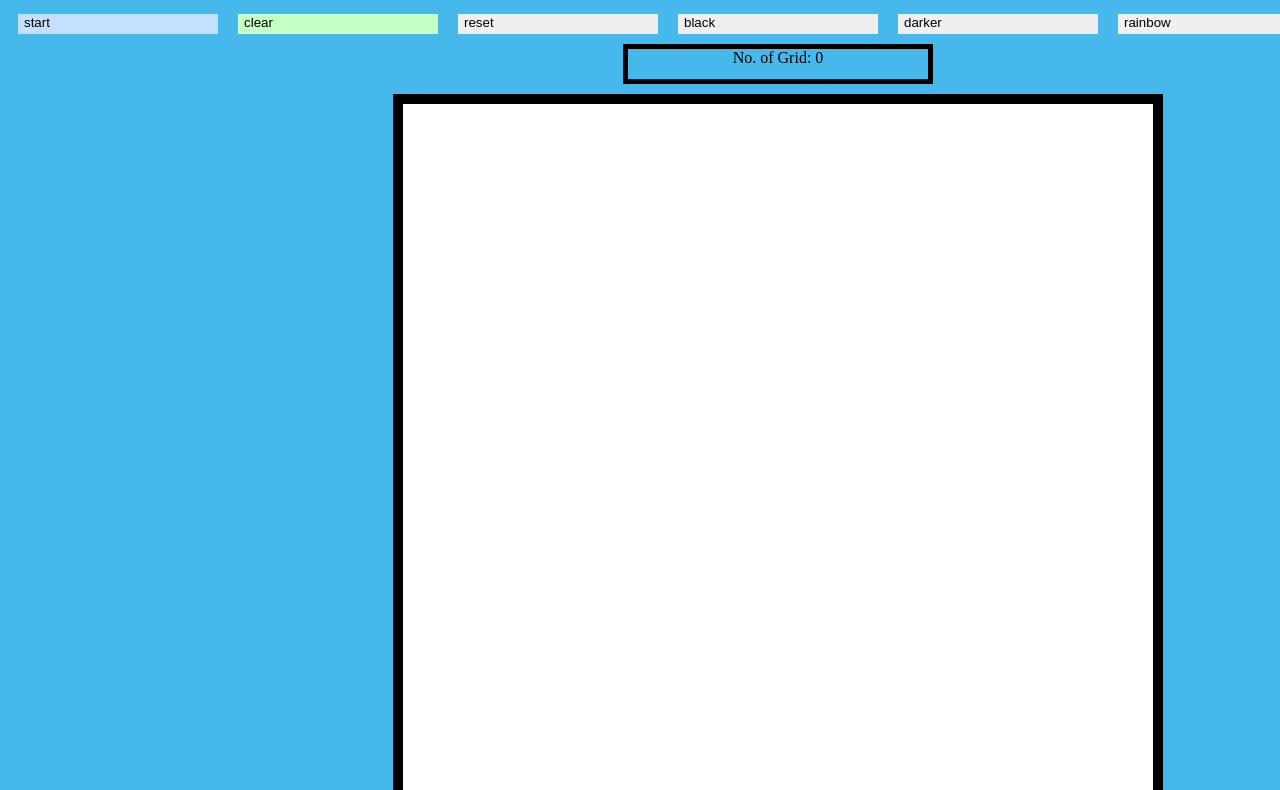
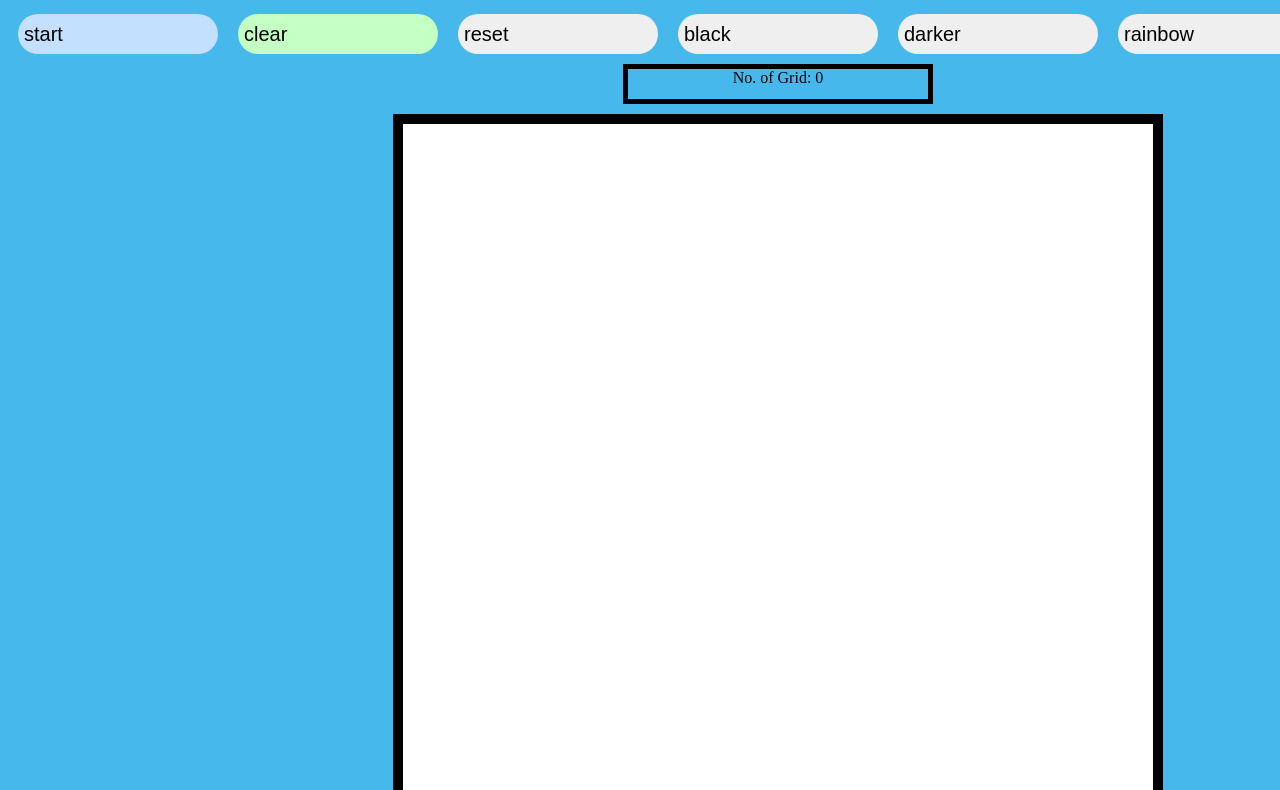
Before and after one commit to KKCheah/etch-a-sketch, a plain HTML site: page index.html in a window 1280 px wide. Shown: the part 140-930 px from the top of the page. Drawn offline with Linux system fonts and the light colour scheme.

Commit message:
Updated button aesthetics
[Ticket: #9 Date: 21/6/2021]

```diff
--- a/script.js
+++ b/script.js
@@ -3,7 +3,7 @@ let container = document.querySelector('#container');
 function requestUserInput(){
 
 
-let numberOfGrid = prompt("How many boxes would you like?(key in a value within 1-64)");
+let numberOfGrid = prompt("How many boxes would you like?(key in a value within 1-100)");
 numberOfGrid = parseInt(numberOfGrid);
 
 
--- a/style.css
+++ b/style.css
@@ -54,12 +54,14 @@ div:hover html {
 button {
 display: flex;
 flex-direction: column;
+justify-content: center;
 border-color: black;
 border: 10px;
 margin: 10px;
-height: 20px;
+height: 40px;
 width: 200px;
-
+font-size: 20px;
+border-radius: 25px;
 }
 
 #spacer{
@@ -72,8 +74,9 @@ width: 200px;
     background-color: rgb(196, 224, 255);
     border: 10px;
     margin: 10px;
-    height: 20px;
+    height: 40px;
     width: 200px;
+    border-radius: 25px;
 }
 
 button#btn:hover {
@@ -86,8 +89,9 @@ button#btn:hover {
     background-color: rgb(196, 255, 196);
     border: 10px;
     margin: 10px;
-    height: 20px;
+    height: 40px;
     width: 200px;
+    border-radius: 25px;
 }
 
 button#clear:hover {
```
